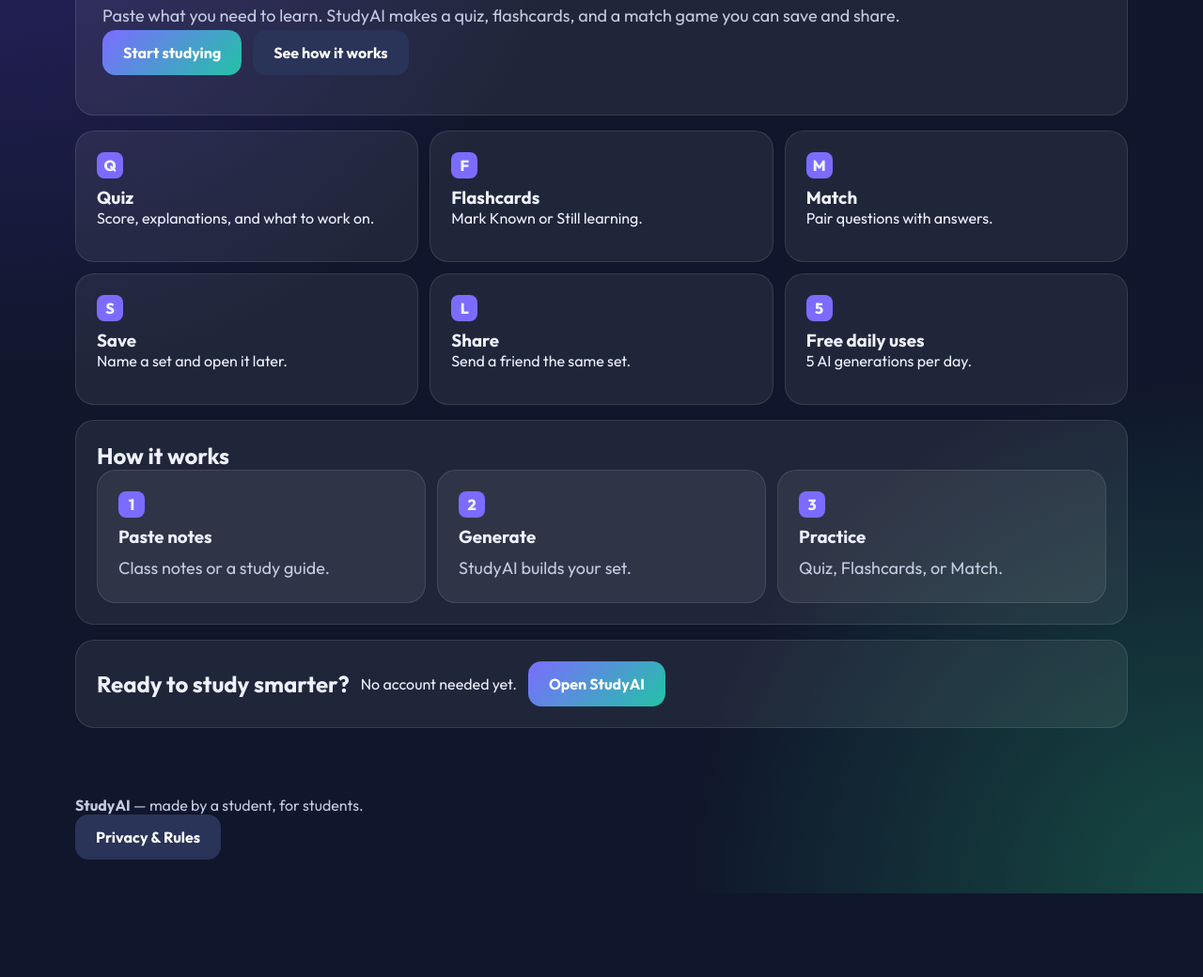
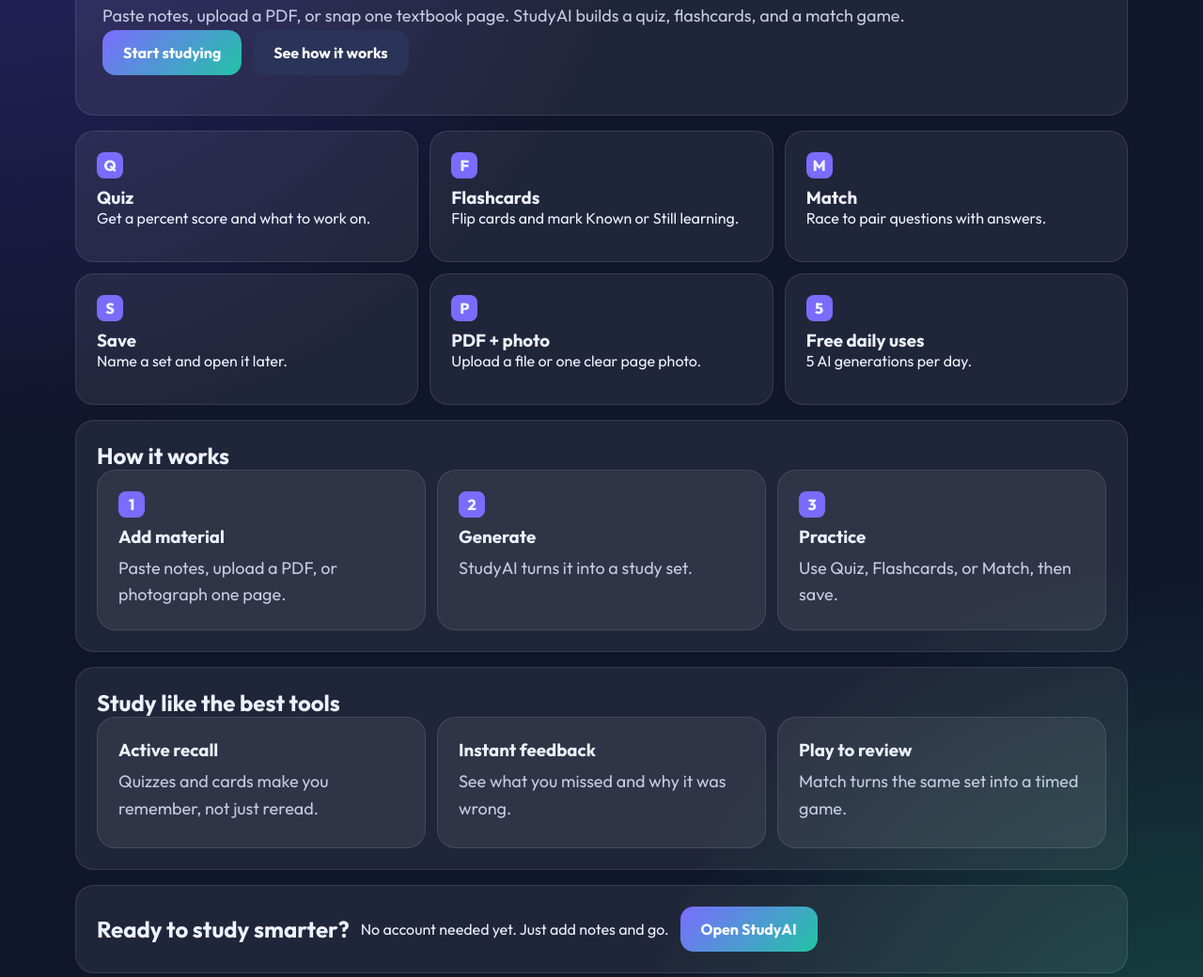
Before and after one commit to azaanmerchant1-bot/Study-Helper, a website: page index.html in a window 1280 px wide. Shown: the part 221-1261 px from the top of the page at 94% size. Before the commit the page ends 1172 px from the top, so only its background shows below. Drawn offline with Linux system fonts and the light colour scheme.

Commit message:
Update index.html

```diff
--- a/index.html
+++ b/index.html
@@ -16,6 +16,7 @@
             <div class="nav-links">
                 <a class="nav-chip" href="#features">Features</a>
                 <a class="nav-chip" href="#how">How it works</a>
+                <a class="nav-chip" href="#modes">Study modes</a>
                 <a class="nav-chip" href="privacy.html">Privacy</a>
                 <a class="share-btn" href="app.html">Open app</a>
             </div>
@@ -23,10 +24,10 @@
     </nav>
 
     <main class="page home">
-        <section class="hero">
+        <section class="hero reveal">
             <p class="eyebrow">Made by a student, for students</p>
             <h1>Turn messy notes into a quiz in seconds</h1>
-            <p class="lede">Paste what you need to learn. StudyAI makes a quiz, flashcards, and a match game you can save and share.</p>
+            <p class="lede">Paste notes, upload a PDF, or snap one textbook page. StudyAI builds a quiz, flashcards, and a match game.</p>
             <div class="hero-actions">
                 <a class="big-btn" href="app.html">Start studying</a>
                 <a class="ghost-btn" href="#how">See how it works</a>
@@ -34,26 +35,35 @@
         </section>
 
         <section id="features" class="info-grid">
-            <article><span class="icon">Q</span><h3>Quiz</h3><p>Score, explanations, and what to work on.</p></article>
-            <article><span class="icon">F</span><h3>Flashcards</h3><p>Mark Known or Still learning.</p></article>
-            <article><span class="icon">M</span><h3>Match</h3><p>Pair questions with answers.</p></article>
-            <article><span class="icon">S</span><h3>Save</h3><p>Name a set and open it later.</p></article>
-            <article><span class="icon">L</span><h3>Share</h3><p>Send a friend the same set.</p></article>
-            <article><span class="icon">5</span><h3>Free daily uses</h3><p>5 AI generations per day.</p></article>
+            <article class="reveal"><span class="icon">Q</span><h3>Quiz</h3><p>Get a percent score and what to work on.</p></article>
+            <article class="reveal"><span class="icon">F</span><h3>Flashcards</h3><p>Flip cards and mark Known or Still learning.</p></article>
+            <article class="reveal"><span class="icon">M</span><h3>Match</h3><p>Race to pair questions with answers.</p></article>
+            <article class="reveal"><span class="icon">S</span><h3>Save</h3><p>Name a set and open it later.</p></article>
+            <article class="reveal"><span class="icon">P</span><h3>PDF + photo</h3><p>Upload a file or one clear page photo.</p></article>
+            <article class="reveal"><span class="icon">5</span><h3>Free daily uses</h3><p>5 AI generations per day.</p></article>
         </section>
 
-        <section id="how" class="how">
+        <section id="how" class="how reveal">
             <h2>How it works</h2>
             <div class="info-grid">
-                <article><span class="icon">1</span><h3>Paste notes</h3><p>Class notes or a study guide.</p></article>
-                <article><span class="icon">2</span><h3>Generate</h3><p>StudyAI builds your set.</p></article>
-                <article><span class="icon">3</span><h3>Practice</h3><p>Quiz, Flashcards, or Match.</p></article>
+                <article><span class="icon">1</span><h3>Add material</h3><p>Paste notes, upload a PDF, or photograph one page.</p></article>
+                <article><span class="icon">2</span><h3>Generate</h3><p>StudyAI turns it into a study set.</p></article>
+                <article><span class="icon">3</span><h3>Practice</h3><p>Use Quiz, Flashcards, or Match, then save.</p></article>
             </div>
         </section>
 
-        <section class="cta">
+        <section id="modes" class="how reveal">
+            <h2>Study like the best tools</h2>
+            <div class="info-grid">
+                <article><h3>Active recall</h3><p>Quizzes and cards make you remember, not just reread.</p></article>
+                <article><h3>Instant feedback</h3><p>See what you missed and why it was wrong.</p></article>
+                <article><h3>Play to review</h3><p>Match turns the same set into a timed game.</p></article>
+            </div>
+        </section>
+
+        <section class="cta reveal">
             <h2>Ready to study smarter?</h2>
-            <p>No account needed yet.</p>
+            <p>No account needed yet. Just add notes and go.</p>
             <a class="big-btn" href="app.html">Open StudyAI</a>
         </section>
     </main>
@@ -64,5 +74,15 @@
             <p><a class="ghost-btn" href="privacy.html">Privacy & Rules</a></p>
         </div>
     </footer>
+
+    <script>
+        const items = document.querySelectorAll(".reveal");
+        const observer = new IntersectionObserver(function(entries) {
+            entries.forEach(function(entry) {
+                if (entry.isIntersecting) entry.target.classList.add("show");
+            });
+        }, { threshold: 0.15 });
+        items.forEach(function(item) { observer.observe(item); });
+    </script>
 </body>
 </html>
```
